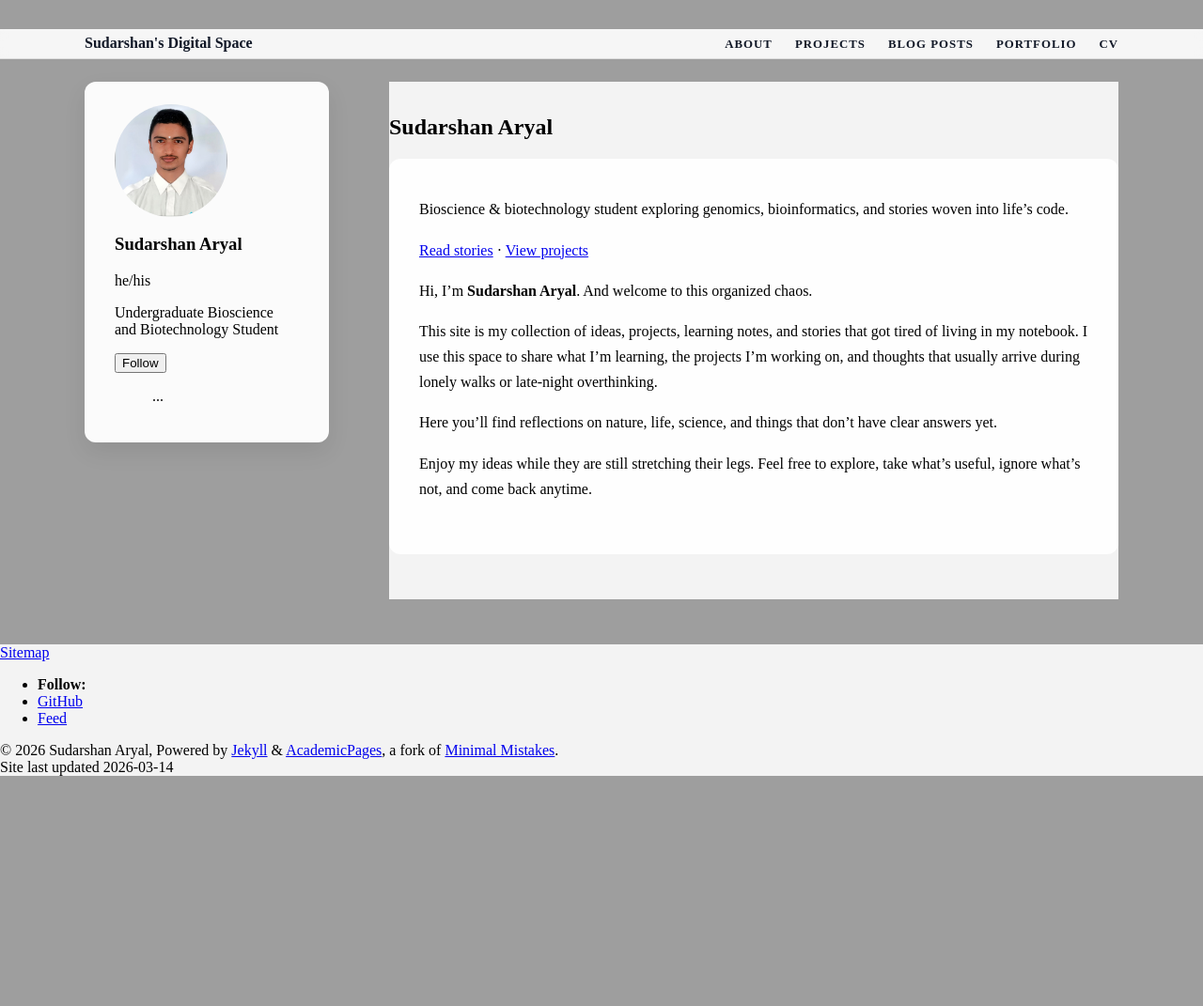
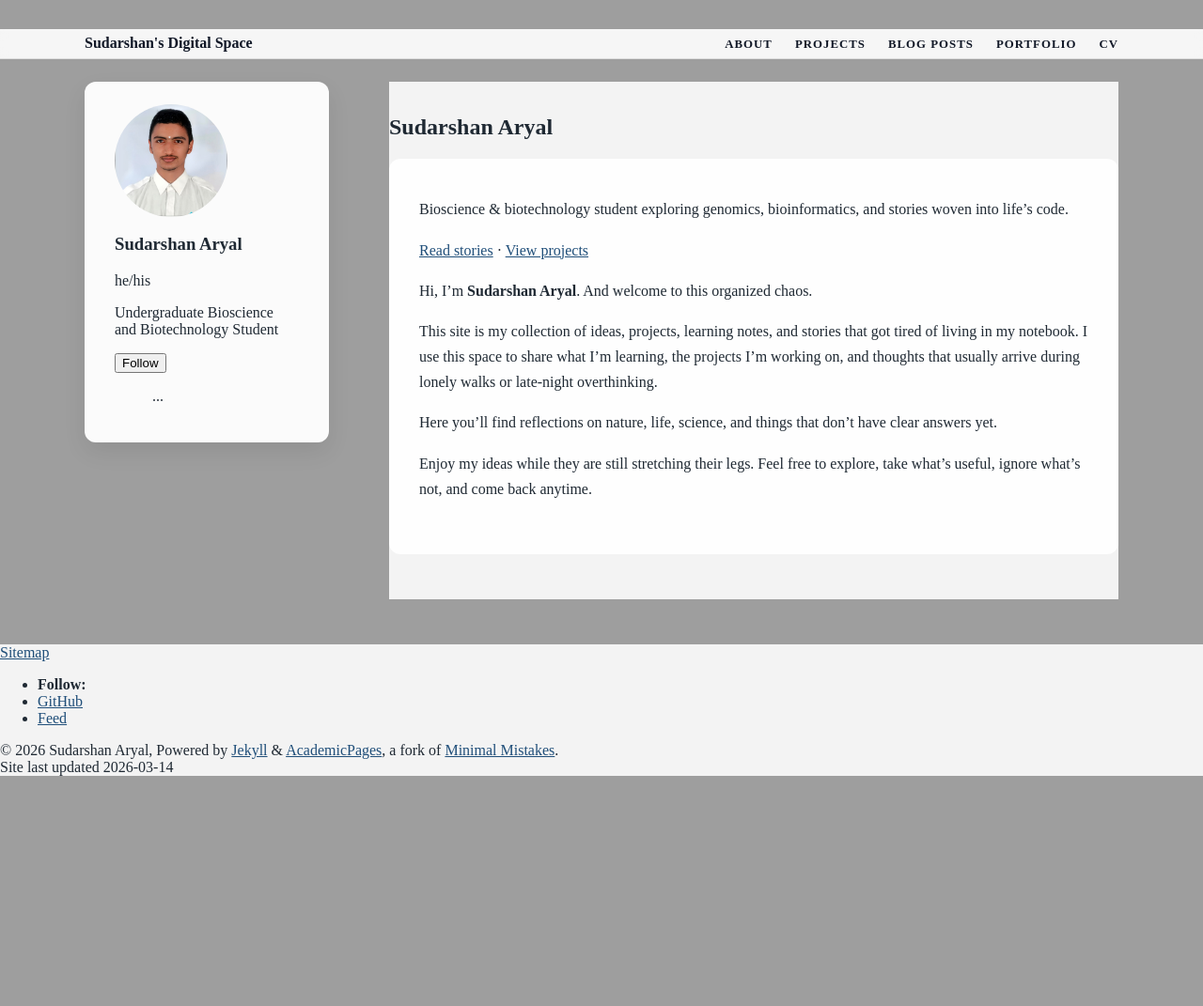
Before and after one commit to Sudu-09-Nep/sudu.github.io, a Jekyll site: the page built from _pages/about.md, in a window 1280 px wide. Shown: the whole page at 94% size. Built offline with Jekyll 4.4.1, drawn with Linux system fonts in a browser that asks for light colours; a script bundle is joined from its source files by our own code; library files that are not in the unit come from our copies.

Commit message:
Update main.css

```diff
--- a/assets/css/main.css
+++ b/assets/css/main.css
@@ -14,6 +14,23 @@
   background: url("/sudu.github.io/images/dna-hero.png") no-repeat center center fixed;
   background-size: cover;
 }
+/* Global text and link colors */
+body {
+  color: #1f2933;  /* dark slate instead of black */
+}
+
+.page__content {
+  color: #1f2933;
+}
+
+a {
+  color: #1f4e79;
+}
+
+a:hover {
+  color: #0b3b63;
+}
+
 /* Make content start near the top next to sidebar */
 /* Two-column layout: sidebar left, content right */
 #main {
```
